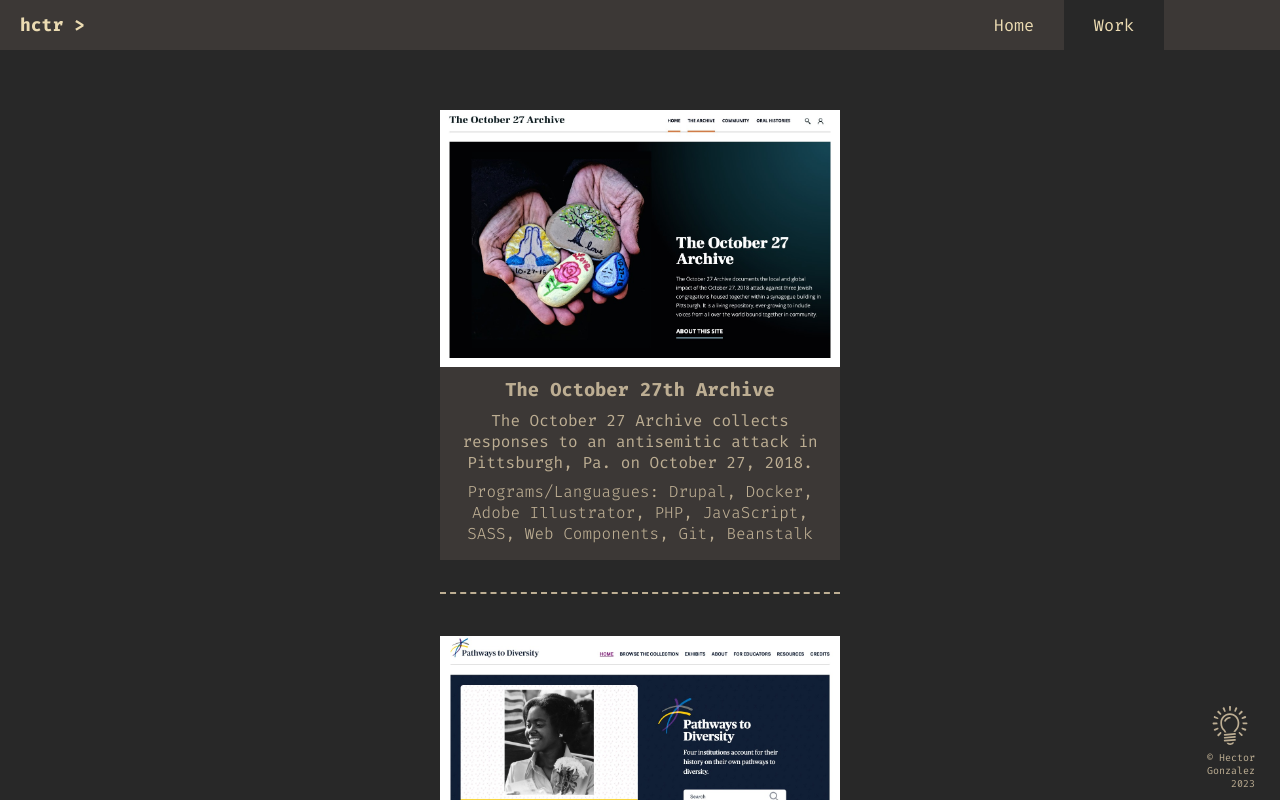
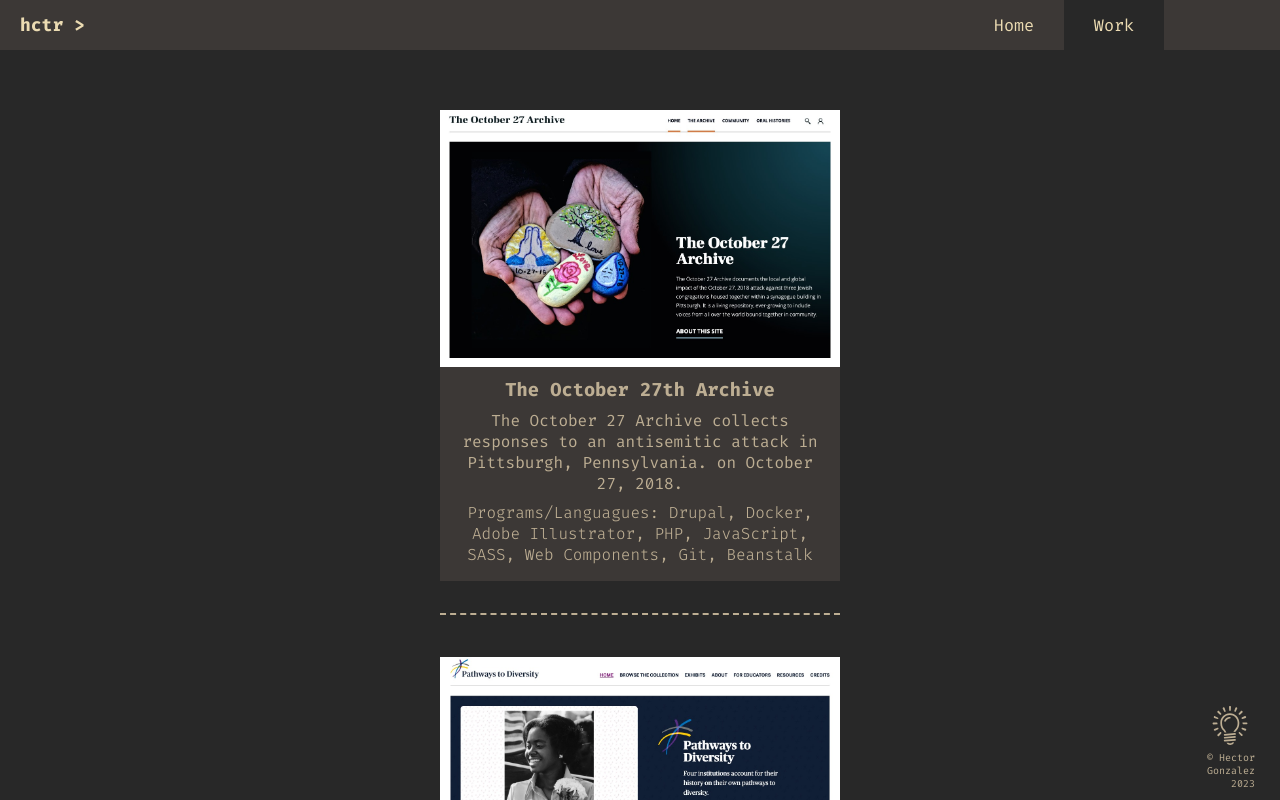
Before and after one commit to hctrgnzlz/portfolio, a React (Create React App) app: page /#/work in a window 1280 px wide. Built offline with nearby package versions, Linux system fonts and the light colour scheme.

Commit message:
wording fixed

```diff
--- a/src/components/HomeContainer.js
+++ b/src/components/HomeContainer.js
@@ -11,7 +11,7 @@
       </div>
       <div className="home-content">
           <p>Hello, I'm Hector Gonzalez. I'm a frontend developer who enjoys retro and minimalist design.
-          I currently develop websites along with graphic design for <a href="https://agilehumanities.ca/">Agile Humanites.</a></p>
+          I currently develop websites and create graphics for <a href="https://agilehumanities.ca/">Agile Humanites.</a></p>
       </div>
       <div className="home-links">
       <SocialMedia/>
--- a/src/pages/Work.js
+++ b/src/pages/Work.js
@@ -15,7 +15,7 @@
     title='The October 27th Archive'
     image={October27}
     languages= 'Programs/Languagues: Drupal, Docker, Adobe Illustrator, PHP, JavaScript, SASS, Web Components, Git, Beanstalk'
-    body='The October 27 Archive collects responses to an antisemitic attack in Pittsburgh, Pa. on October 27, 2018.'
+    body='The October 27 Archive collects responses to an antisemitic attack in Pittsburgh, Pennsylvania. on October 27, 2018.'
     url='https://october27archive.org/'/>
 
   <Card
```
